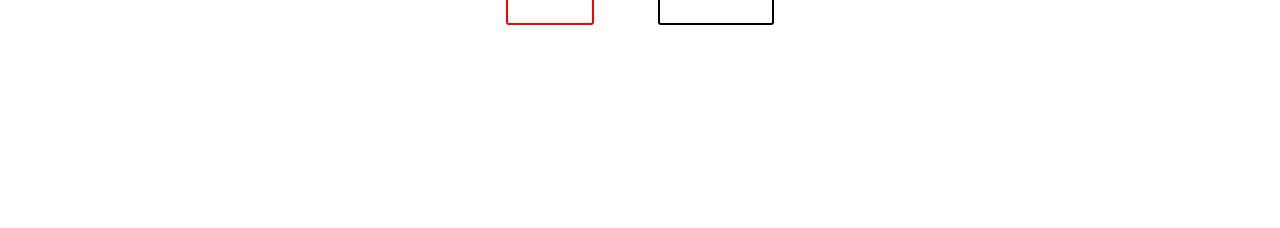
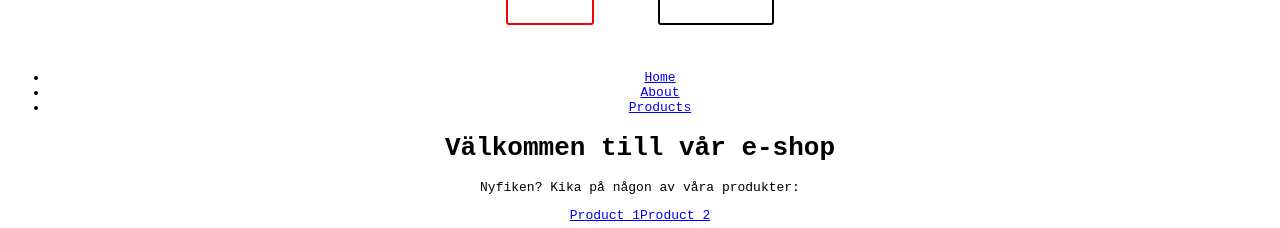
Before and after one commit to chrillah/firstreact, a React (Create React App) app: page / in a window 1280 px wide. Shown: the part 2241-2469 px from the top of the page. Before the commit the page ends 2306 px from the top, so only its background shows below. Built offline with nearby package versions, Linux system fonts and the light colour scheme; no server answers.

Commit message:
react router

```diff
--- a/package.json
+++ b/package.json
@@ -8,6 +8,7 @@
     "@testing-library/user-event": "^13.5.0",
     "react": "^18.2.0",
     "react-dom": "^18.2.0",
+    "react-router-dom": "^6.10.0",
     "react-scripts": "5.0.1",
     "styled-components": "^5.3.9",
     "web-vitals": "^2.1.4"
--- a/src/App.js
+++ b/src/App.js
@@ -1,86 +1,96 @@
-import './App.css';
+import './App.css'
 
 // Importerar komponenter för att använda dem
-import Functional from './component/Functional';
+import Functional from './component/Functional'
 
-import ClassComponent from './component/ClassComponent';
+import ClassComponent from './component/ClassComponent'
 
-import FunctionalProps from './component/FunctionalProps';
+import FunctionalProps from './component/FunctionalProps'
 
-import MoreFunctionalProps from './component/MoreFuntcionalProps';
+import MoreFunctionalProps from './component/MoreFuntcionalProps'
 
-import FunctionalPropsChildren from './component/FunctionalPropsChildren';
+import FunctionalPropsChildren from './component/FunctionalPropsChildren'
 
-import ClassComponentProps from './component/ClassComponentProps';
+import ClassComponentProps from './component/ClassComponentProps'
 
-import FunctionalComponentProps from './component/FunctionalComponentProps';
+import FunctionalComponentProps from './component/FunctionalComponentProps'
 
-import ClassAndProps from './component/ClassAndProps';
+import ClassAndProps from './component/ClassAndProps'
 
 /* FRÅGOR OM PROPS */
-import FunctionalQuestionOne from './component/FunctionalQuestionOne';
-import FunctionalQuestionTwo from './component/FunctionalQuestionTwo';
+import FunctionalQuestionOne from './component/FunctionalQuestionOne'
+import FunctionalQuestionTwo from './component/FunctionalQuestionTwo'
 
-import ClassQuestionOne from './component/ClassQuestionOne';
-import ClassQuestionTwo from './component/ClassQuestionTwo';
+import ClassQuestionOne from './component/ClassQuestionOne'
+import ClassQuestionTwo from './component/ClassQuestionTwo'
 
 // dag 2
-import StateCounterClass from './component/StateCounterClass';
+import StateCounterClass from './component/StateCounterClass'
 
-import StateCounterFunction from './component/StateCounterFunction';
+import StateCounterFunction from './component/StateCounterFunction'
 
-import FunctionEvent from './component/FunctionEvent';
+import FunctionEvent from './component/FunctionEvent'
 
 /* FRÅGOR OM EVENTS */
-import EvenQuestionOne from './component/EventQuestionOne';
-import EventQuestionTwo from './component/EventQuestionTwo';
+import EvenQuestionOne from './component/EventQuestionOne'
+import EventQuestionTwo from './component/EventQuestionTwo'
 
 // WEEK 2 (13) Condtitional Rendering & List rendering
-import ConditionalRenderingOne from './component/ConditionalRenderingOne';
-import ConditionalRenderingTwo from './component/ConditionalRenderingTwo';
+import ConditionalRenderingOne from './component/ConditionalRenderingOne'
+import ConditionalRenderingTwo from './component/ConditionalRenderingTwo'
 
 // LESSON WEEK 2 MED RICHARD
-import ClassConditionalRenderingLessonOne from './component/ClassConditionalRenderingLessonOne';
-import ClassConditionalRenderingLessonTwo from './component/ClassConditionalRenderingLessonTwo';
-import ClassConditionalRenderingLessonThree from './component/ClassConditionalRenderingLessonThree';
+import ClassConditionalRenderingLessonOne from './component/ClassConditionalRenderingLessonOne'
+import ClassConditionalRenderingLessonTwo from './component/ClassConditionalRenderingLessonTwo'
+import ClassConditionalRenderingLessonThree from './component/ClassConditionalRenderingLessonThree'
 
-import FunctionalListRenderingLessonOne from './component/FunctionalListRenderingLessonOne';
-import FunctionalListRenderingLessonTwo from './component/FunctionalListRenderingLessonTwo';
-import FunctionalListRenderingLessonThree from './component/FunctionalListRenderingLessonThree';
-import FunctionalListRenderingLessonFour from './component/FunctionalListRenderingLessonFour';
+import FunctionalListRenderingLessonOne from './component/FunctionalListRenderingLessonOne'
+import FunctionalListRenderingLessonTwo from './component/FunctionalListRenderingLessonTwo'
+import FunctionalListRenderingLessonThree from './component/FunctionalListRenderingLessonThree'
+import FunctionalListRenderingLessonFour from './component/FunctionalListRenderingLessonFour'
 
 // testa själv
-import FunctionalListRenderingCities from './component/FunctionalListRenderingCities';
+import FunctionalListRenderingCities from './component/FunctionalListRenderingCities'
 
 // GENOMGÅNG vecka 2 (13)
-import FunctionalFormHandlerLessonOne from './component/FunctionalFormHandlerLessonOne';
-import FunctionalFormValidationLessonTwo from './component/FunctionalFormValidationLessonTwo';
+import FunctionalFormHandlerLessonOne from './component/FunctionalFormHandlerLessonOne'
+import FunctionalFormValidationLessonTwo from './component/FunctionalFormValidationLessonTwo'
 
-import FunctionalInlineStylingLessonThree from './component/FunctionalInlineStylingLessonThree';
-import FunctionalStyledComponentLessonFour from './component/FunctionalStyledComponentLessonFour';
+import FunctionalInlineStylingLessonThree from './component/FunctionalInlineStylingLessonThree'
+import FunctionalStyledComponentLessonFour from './component/FunctionalStyledComponentLessonFour'
 
+// React Router
+import { Routes, Route, Link } from 'react-router-dom'
+
+import Home from './pages/Home'
+import About from './pages/About'
+import Products from './pages/Products'
+import ErrorPage from './pages/ErrorPage'
 
 // hämtar in komponenten
 function App() {
     return (
         <div className="App">
-
             {/* 1:a Veckan - Komponenter (Functional & Class) & Props */}
             <Functional />
             <ClassComponent />
-        <FunctionalProps name="Detta kommer från en prop"/>
-        <MoreFunctionalProps first="Prop 1" last="Prop 2"/>
+            <FunctionalProps name="Detta kommer från en prop" />
+            <MoreFunctionalProps first="Prop 1" last="Prop 2" />
 
-        <FunctionalPropsChildren first="Prop 1" last="Prop 2" children="Detta kommer från en child"/>
+            <FunctionalPropsChildren
+                first="Prop 1"
+                last="Prop 2"
+                children="Detta kommer från en child"
+            />
 
-        <ClassComponentProps text="Detta kommer från en klass prop"/>
+            <ClassComponentProps text="Detta kommer från en klass prop" />
 
             <FunctionalComponentProps message="Meddelande från förälder i en functional component" />
 
             <ClassAndProps message="Meddelande från förälder i en class component" />
 
             {/* SVAR OM PROPS */}
-        <FunctionalQuestionOne myName="Christopher"/>
+            <FunctionalQuestionOne myName="Christopher" />
             <FunctionalQuestionTwo firstName="Christopher" surName="Rönnberg" />
 
             <ClassQuestionOne myName="Christopher" />
@@ -97,7 +107,6 @@ function App() {
             {/* SVAR OM EVENT */}
             <EvenQuestionOne />
             <EventQuestionTwo />
-
 
             {/* Conditional Rendering typ v-if */}
             <ConditionalRenderingOne />
@@ -117,15 +126,29 @@ function App() {
             {/* testar själv */}
             <FunctionalListRenderingCities />
 
-
             {/* GENOMGÅNG */}
             <FunctionalFormHandlerLessonOne />
             <FunctionalFormValidationLessonTwo />
 
             <FunctionalInlineStylingLessonThree />
             <FunctionalStyledComponentLessonFour />
+
+            <nav>
+                <ul>
+                    <li><Link to={'/'}>Home</Link></li>
+                    <li><Link to={'/about'}>About</Link></li>
+                    <li><Link to={'/products'}>Products</Link></li>
+                </ul>
+            </nav>
+            {/* React Router */}
+            <Routes>
+                <Route path="/" element={<Home />} />
+                <Route path="/about" element={<About />} />
+                <Route path="/products/:id" element={<Products />} />
+                <Route path="*" element={<ErrorPage />} />
+            </Routes>
         </div>
-  );
+    )
 }
 
-export default App;
+export default App
--- a/src/index.js
+++ b/src/index.js
@@ -3,11 +3,14 @@ import ReactDOM from 'react-dom/client';
 import '../src/App.css';
 import App from './App';
 import reportWebVitals from './reportWebVitals';
+import { BrowserRouter } from 'react-router-dom';
 
 const root = ReactDOM.createRoot(document.getElementById('root'));
 root.render(
   <React.StrictMode>
+    <BrowserRouter>
     <App />
+    </BrowserRouter>
   </React.StrictMode>
 );
 
--- /dev/null
+++ b/src/pages/About.js
@@ -0,0 +1,9 @@
+import React from 'react'
+
+function About() {
+  return (
+    <div>About</div>
+  )
+}
+
+export default About
--- /dev/null
+++ b/src/pages/ErrorPage.js
@@ -0,0 +1,9 @@
+import React from 'react'
+
+function ErrorPage() {
+  return (
+    <div>ErrorPage</div>
+  )
+}
+
+export default ErrorPage
--- /dev/null
+++ b/src/pages/Home.js
@@ -0,0 +1,15 @@
+import React from 'react'
+import {Link} from 'react-router-dom'
+
+function Home() {
+  return (
+    <div>
+        <h1>Välkommen till vår e-shop</h1>
+        <p>Nyfiken? Kika på någon av våra produkter: </p>
+        <Link to="/products/1" >Product 1</Link>
+        <Link to="/products/2" >Product 2</Link>
+    </div>
+  )
+}
+
+export default Home
--- /dev/null
+++ b/src/pages/Products.js
@@ -0,0 +1,16 @@
+import React from 'react'
+import { useParams } from 'react-router-dom'
+
+function Products() {
+    const { id } = useParams()
+    return (
+        <div>
+            <h1>Produkter</h1>
+            <h4>
+                Här kan du läsa om product <span>{id}</span>
+            </h4>
+        </div>
+    )
+}
+
+export default Products
```
Also changed, not shown: 2 other files (tests, documents, lock files or other folders). Lines whose indentation alone changed are shown as unchanged.
